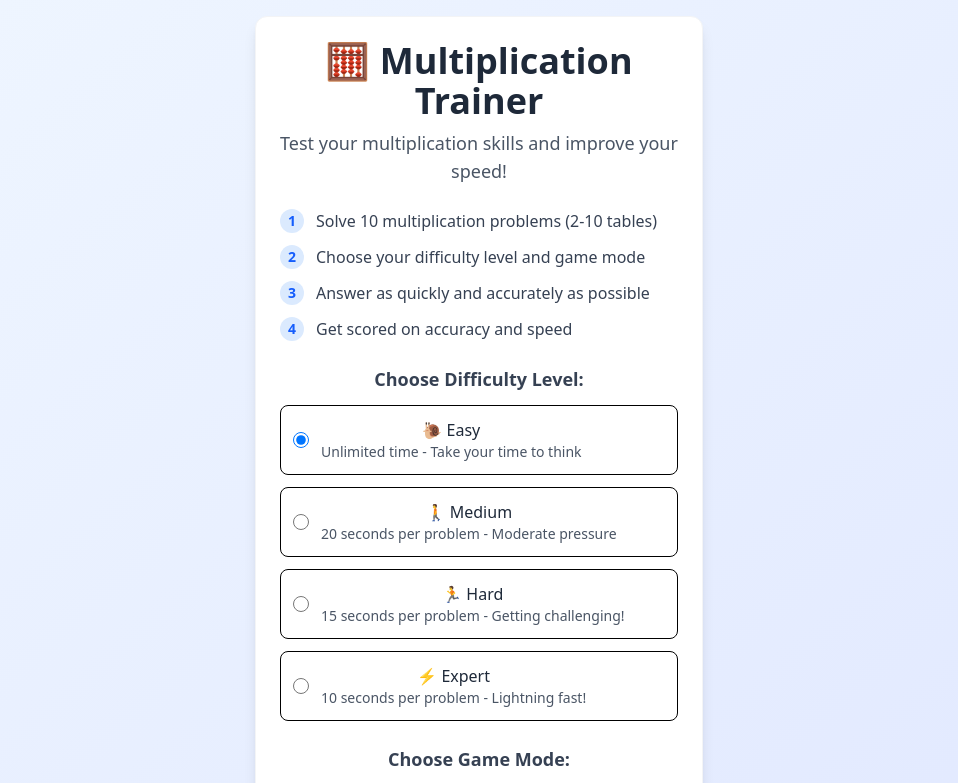
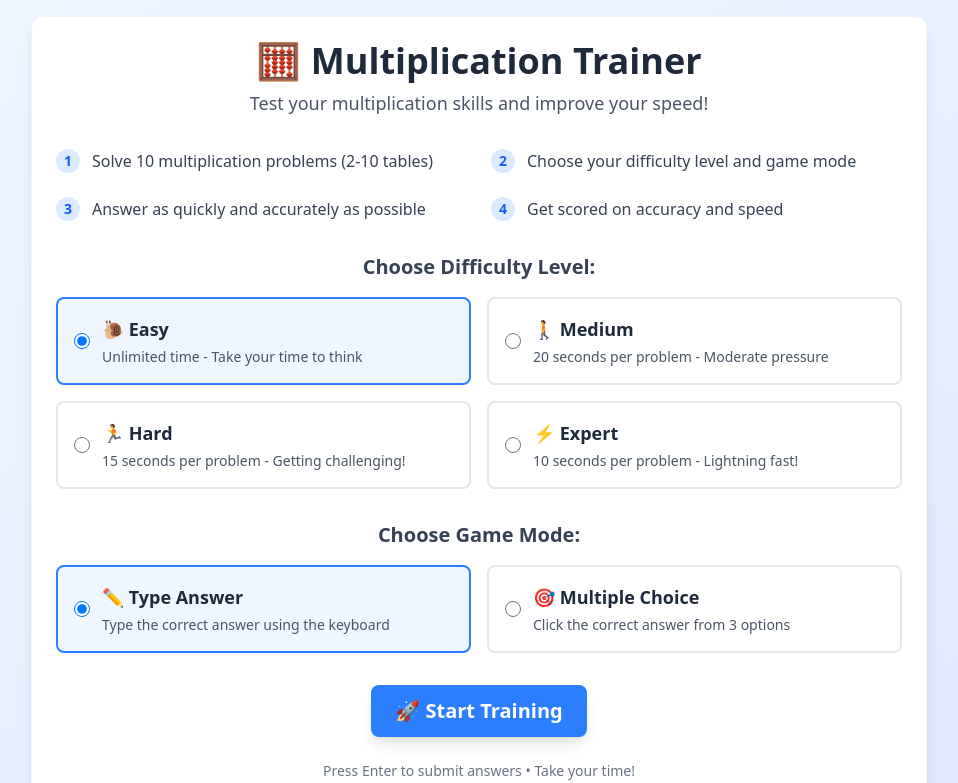
Before and after one commit to segoddnja/multi-train, a React (Vite) app: page / in a window 1280 px wide. Shown: the top 783 px of the page, without its empty margins (161-1119 px from the left). Built offline with nearby package versions, Linux system fonts and the light colour scheme.

Commit message:
Improve start screen layout

```diff
--- a/src/components/StartScreen.tsx
+++ b/src/components/StartScreen.tsx
@@ -23,8 +23,8 @@ export const StartScreen: React.FC<StartScreenProps> = ({ onStartGame }) => {
   };
   return (
     <div className="flex items-center justify-center min-h-screen bg-gradient-to-br from-blue-50 to-indigo-100 p-4">
-      <div className="card max-w-md w-full text-center">
-        <div className="mb-6">
+      <div className="card max-w-4xl w-full text-center">
+        <div className="mb-8">
           <h1 className="text-4xl font-bold text-gray-800 mb-2">
             🧮 Multiplication Trainer
           </h1>
@@ -33,7 +33,7 @@ export const StartScreen: React.FC<StartScreenProps> = ({ onStartGame }) => {
           </p>
         </div>
 
-        <div className="mb-6 space-y-3 text-left">
+        <div className="mb-8 grid grid-cols-1 md:grid-cols-2 gap-6 text-left">
           <div className="flex items-center text-gray-700">
             <span className="w-6 h-6 bg-blue-100 rounded-full flex items-center justify-center text-sm font-bold text-blue-600 mr-3">
               1
@@ -60,18 +60,22 @@ export const StartScreen: React.FC<StartScreenProps> = ({ onStartGame }) => {
           </div>
         </div>
 
-        <div className="mb-6">
-          <h2 className="text-lg font-semibold text-gray-700 mb-3">
+        <div className="mb-8">
+          <h2 className="text-xl font-semibold text-gray-700 mb-4">
             Choose Difficulty Level:
           </h2>
-          <div className="space-y-3">
+          <div className="grid grid-cols-2 gap-4">
             {(["easy", "medium", "hard", "expert"] as DifficultyLevel[]).map(
               (difficulty) => {
                 const info = GameLogic.getDifficultyInfo(difficulty);
                 return (
                   <label
                     key={difficulty}
-                    className="flex items-center p-3 border rounded-lg cursor-pointer hover:bg-gray-50 transition-colors"
+                    className={`flex items-center p-4 border-2 rounded-lg cursor-pointer transition-all duration-200 ${
+                      selectedDifficulty === difficulty
+                        ? "border-blue-500 bg-blue-50"
+                        : "border-gray-200 hover:border-gray-300 hover:bg-gray-50"
+                    }`}
                   >
                     <input
                       type="radio"
@@ -83,11 +87,11 @@ export const StartScreen: React.FC<StartScreenProps> = ({ onStartGame }) => {
                       }
                       className="mr-3 w-4 h-4 text-blue-600"
                     />
-                    <div>
-                      <div className="font-medium text-gray-800">
+                    <div className="text-left">
+                      <div className="font-semibold text-gray-800 text-lg">
                         {info.icon} {info.name}
                       </div>
-                      <div className="text-sm text-gray-600">
+                      <div className="text-sm text-gray-600 mt-1">
                         {info.description}
                       </div>
                     </div>
@@ -98,12 +102,18 @@ export const StartScreen: React.FC<StartScreenProps> = ({ onStartGame }) => {
           </div>
         </div>
 
-        <div className="mb-6">
-          <h2 className="text-lg font-semibold text-gray-700 mb-3">
+        <div className="mb-8">
+          <h2 className="text-xl font-semibold text-gray-700 mb-4">
             Choose Game Mode:
           </h2>
-          <div className="space-y-3">
-            <label className="flex items-center p-3 border rounded-lg cursor-pointer hover:bg-gray-50 transition-colors">
+          <div className="grid grid-cols-2 gap-4">
+            <label
+              className={`flex items-center p-4 border-2 rounded-lg cursor-pointer transition-all duration-200 ${
+                selectedMode === "input"
+                  ? "border-blue-500 bg-blue-50"
+                  : "border-gray-200 hover:border-gray-300 hover:bg-gray-50"
+              }`}
+            >
               <input
                 type="radio"
                 name="gameMode"
@@ -112,17 +122,23 @@ export const StartScreen: React.FC<StartScreenProps> = ({ onStartGame }) => {
                 onChange={(e) => setSelectedMode(e.target.value as GameMode)}
                 className="mr-3 w-4 h-4 text-blue-600"
               />
-              <div>
-                <div className="font-medium text-gray-800">
-                  ✏️ Type Answer Mode
+              <div className="text-left">
+                <div className="font-semibold text-gray-800 text-lg">
+                  ✏️ Type Answer
                 </div>
-                <div className="text-sm text-gray-600">
+                <div className="text-sm text-gray-600 mt-1">
                   Type the correct answer using the keyboard
                 </div>
               </div>
             </label>
 
-            <label className="flex items-center p-3 border rounded-lg cursor-pointer hover:bg-gray-50 transition-colors">
+            <label
+              className={`flex items-center p-4 border-2 rounded-lg cursor-pointer transition-all duration-200 ${
+                selectedMode === "multiple-choice"
+                  ? "border-blue-500 bg-blue-50"
+                  : "border-gray-200 hover:border-gray-300 hover:bg-gray-50"
+              }`}
+            >
               <input
                 type="radio"
                 name="gameMode"
@@ -131,11 +147,11 @@ export const StartScreen: React.FC<StartScreenProps> = ({ onStartGame }) => {
                 onChange={(e) => setSelectedMode(e.target.value as GameMode)}
                 className="mr-3 w-4 h-4 text-blue-600"
               />
-              <div>
-                <div className="font-medium text-gray-800">
-                  🎯 Multiple Choice Mode
+              <div className="text-left">
+                <div className="font-semibold text-gray-800 text-lg">
+                  🎯 Multiple Choice
                 </div>
-                <div className="text-sm text-gray-600">
+                <div className="text-sm text-gray-600 mt-1">
                   Click the correct answer from 3 options
                 </div>
               </div>
@@ -143,14 +159,15 @@ export const StartScreen: React.FC<StartScreenProps> = ({ onStartGame }) => {
           </div>
         </div>
 
+        <div className="flex flex-col items-center">
           <button
             onClick={handleStartGame}
-          className="btn-primary w-full text-xl"
+            className="btn-primary text-xl px-12 py-4 mb-6"
           >
             🚀 Start Training
           </button>
 
-        <div className="mt-4 text-sm text-gray-500">
+          <div className="text-sm text-gray-500 max-w-md text-center">
             {selectedMode === "input" ? (
               <>
                 Press Enter to submit answers •{" "}
@@ -169,5 +186,6 @@ export const StartScreen: React.FC<StartScreenProps> = ({ onStartGame }) => {
           </div>
         </div>
       </div>
+    </div>
   );
 };
```
Lines whose indentation alone changed are shown as unchanged.
